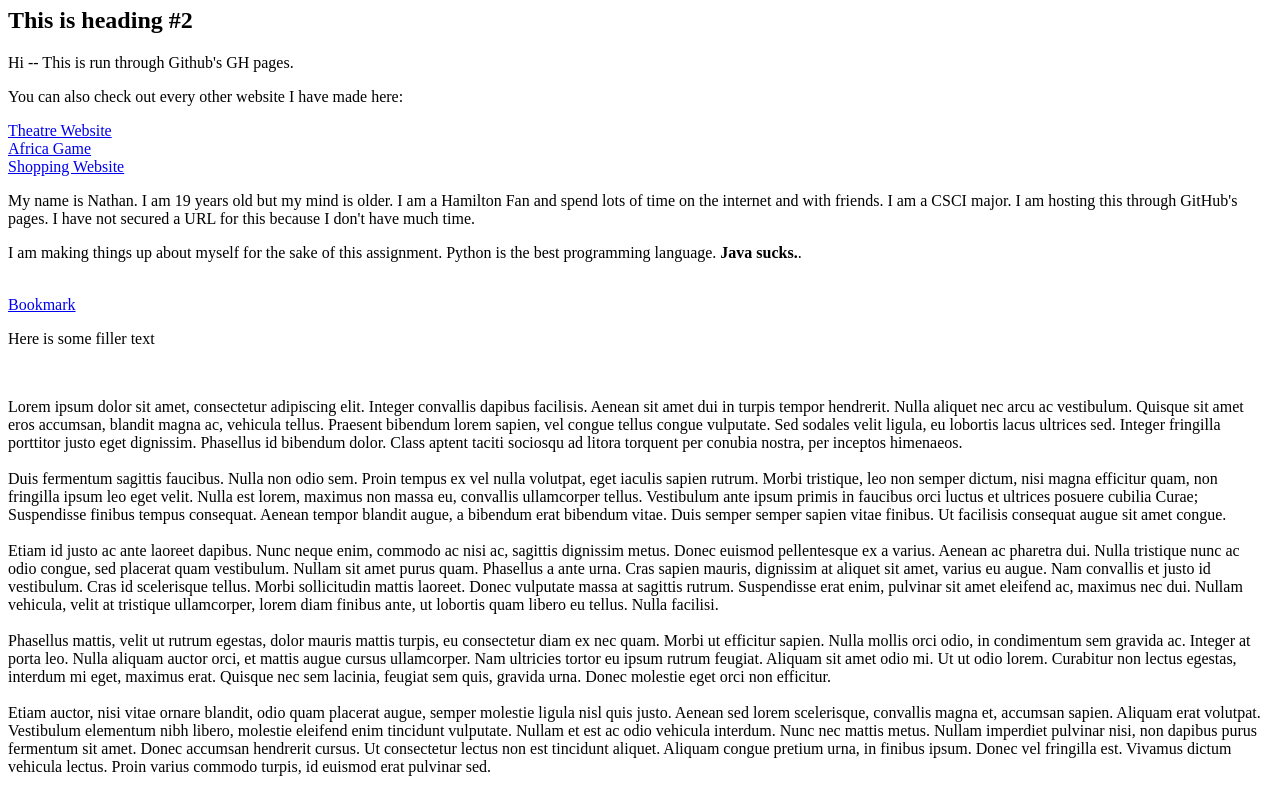
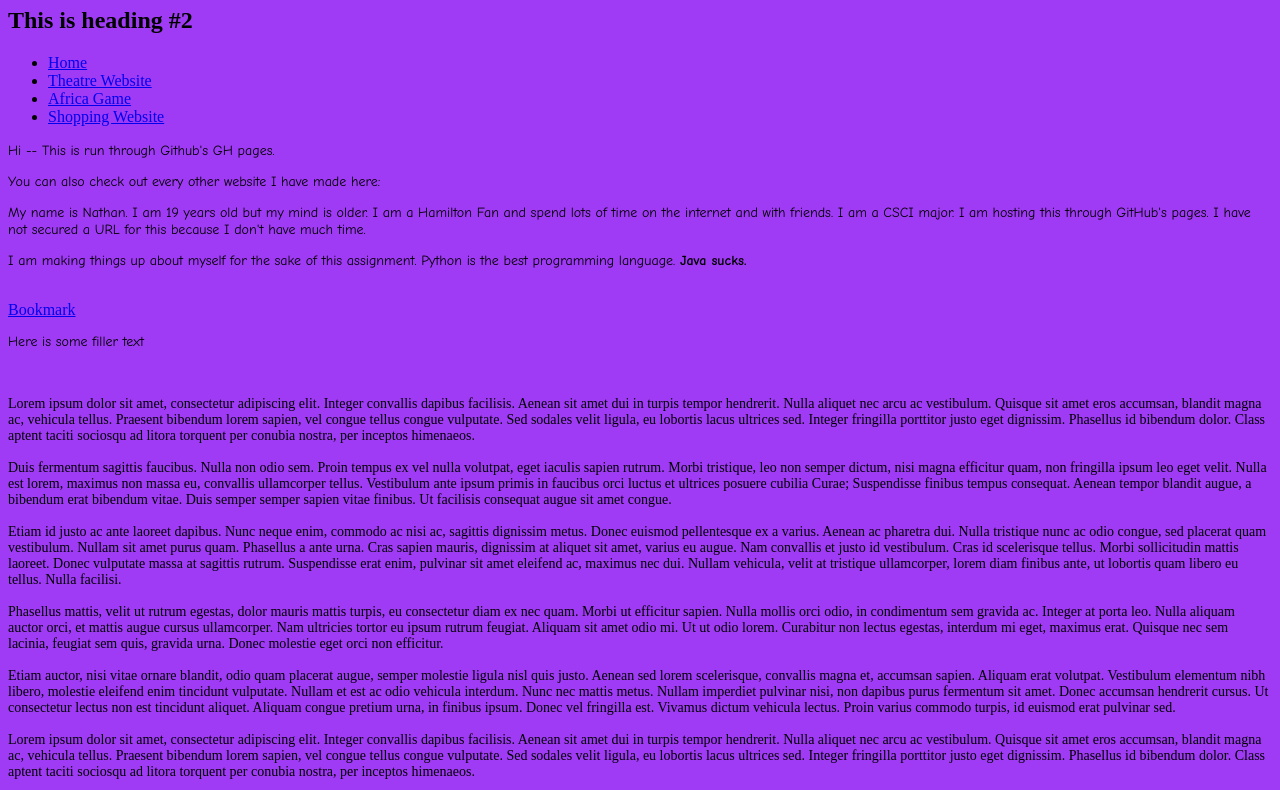
Before and after one commit to Nathan-Binkley/CSCI101, a plain HTML site: page index.html in a window 1280 px wide. Shown: the part 73-863 px from the top of the page. Drawn offline with Linux system fonts and the light colour scheme.

Commit message:
Added some stuff for fun
Background, Scrolling images and text

Utter Cancer

```diff
--- a/css/main.css
+++ b/css/main.css
@@ -1,4 +1,10 @@
-img:right
-{
-	float: right;
+p {
+	font-family: 'Comic Sans MS';
+	font-size: 14px;
 }
+p.filler{
+	font-family: 'Times New Roman', sans-serif;
+}
+body{
+	background-color: #a03bf5
+}
--- a/index.html
+++ b/index.html
@@ -2,26 +2,30 @@
 <head>
 <title>HTML CSCI101 Webpage</title>
 <!-----stylesheet comment --->
-<link rel = 'stylesheet' href="css/main.css">
+<link rel="stylesheet" href="css/main.css">
 </head>
 <body>
 <h1>Nathan Binkley</h1>
 <h2>This is heading #2 </h2>
-
-
+<nav>
+	<ul>
+		<li><a href="https://nathan-binkley.github.io/CSCI101/index.html">Home</a></li>
+		<li><a href="https://nathan-binkley.github.io/PatriotPlayers/index.html">Theatre Website </a></li>
+		<li><a href="https://nathan-binkley.github.io/Sporclone/africaGuess.html">Africa Game </a></li>
+		<li><a href="https://nathan-binkley.github.io/Shopping-Site/index.html">Shopping Website </a></li>
+	</ul>
+</nav>
 <p>Hi -- This is run through Github's GH pages.</p>
 
 <p>You can also check out every other website I have made here:</p>
 
-<a href="https://nathan-binkley.github.io/PatriotPlayers/index.html">Theatre Website </a><br>
-<a href="https://nathan-binkley.github.io/Sporclone/africaGuess.html">Africa Game </a><br>
-<a href="https://nathan-binkley.github.io/Shopping-Site/index.html">Shopping Website </a><br>
+
 <p>My name is Nathan. I am 19 years old but my mind is older. I am a Hamilton Fan and spend lots of time on the internet and with friends. I am a CSCI major. I am hosting this through GitHub's pages. I have not secured a URL for this because I don't have much time.</p>
-<p>I am making things up about myself for the sake of this assignment. Python is the best programming language. <b>Java sucks.</b>.</p><br>
+<p>I am making things up about myself for the sake of this assignment. Python is the best programming language. <b>Java sucks.</b></p><br>
 <a href="#End">Bookmark</a><br>
 
 <p>Here is some filler text</p><br>
-<p>
+<p class="filler">
 Lorem ipsum dolor sit amet, consectetur adipiscing elit. Integer convallis dapibus facilisis. Aenean sit amet dui in turpis tempor hendrerit. Nulla aliquet nec arcu ac vestibulum. Quisque sit amet eros accumsan, blandit magna ac, vehicula tellus. Praesent bibendum lorem sapien, vel congue tellus congue vulputate. Sed sodales velit ligula, eu lobortis lacus ultrices sed. Integer fringilla porttitor justo eget dignissim. Phasellus id bibendum dolor. Class aptent taciti sociosqu ad litora torquent per conubia nostra, per inceptos himenaeos.<br><br>
 
 Duis fermentum sagittis faucibus. Nulla non odio sem. Proin tempus ex vel nulla volutpat, eget iaculis sapien rutrum. Morbi tristique, leo non semper dictum, nisi magna efficitur quam, non fringilla ipsum leo eget velit. Nulla est lorem, maximus non massa eu, convallis ullamcorper tellus. Vestibulum ante ipsum primis in faucibus orci luctus et ultrices posuere cubilia Curae; Suspendisse finibus tempus consequat. Aenean tempor blandit augue, a bibendum erat bibendum vitae. Duis semper semper sapien vitae finibus. Ut facilisis consequat augue sit amet congue.<br><br>
@@ -72,6 +76,7 @@ Etiam auctor, nisi vitae ornare blandit, odio quam placerat augue, semper molest
 	<td>Java</td>
 </tr>
 </table>
+<marquee>Scrolling text</marquee>
 <h3>Ordered list of steps to do the hokey pokey</h3>
 <ol>
 	<li><p>Put your right foot in</p></li>
@@ -88,7 +93,7 @@ Etiam auctor, nisi vitae ornare blandit, odio quam placerat augue, semper molest
 </ul>
 
 <img style="float:right" height ="200" src="img/PatriotPlayers2.png" alt="Mann Patriot Players">
-
+<marquee><img style="float:right" height ="200" src="img/PatriotPlayers2.png" alt="Mann Patriot Players"></marquee>
 
 
 </body>
```
Also changed, not shown: 1 other file.
